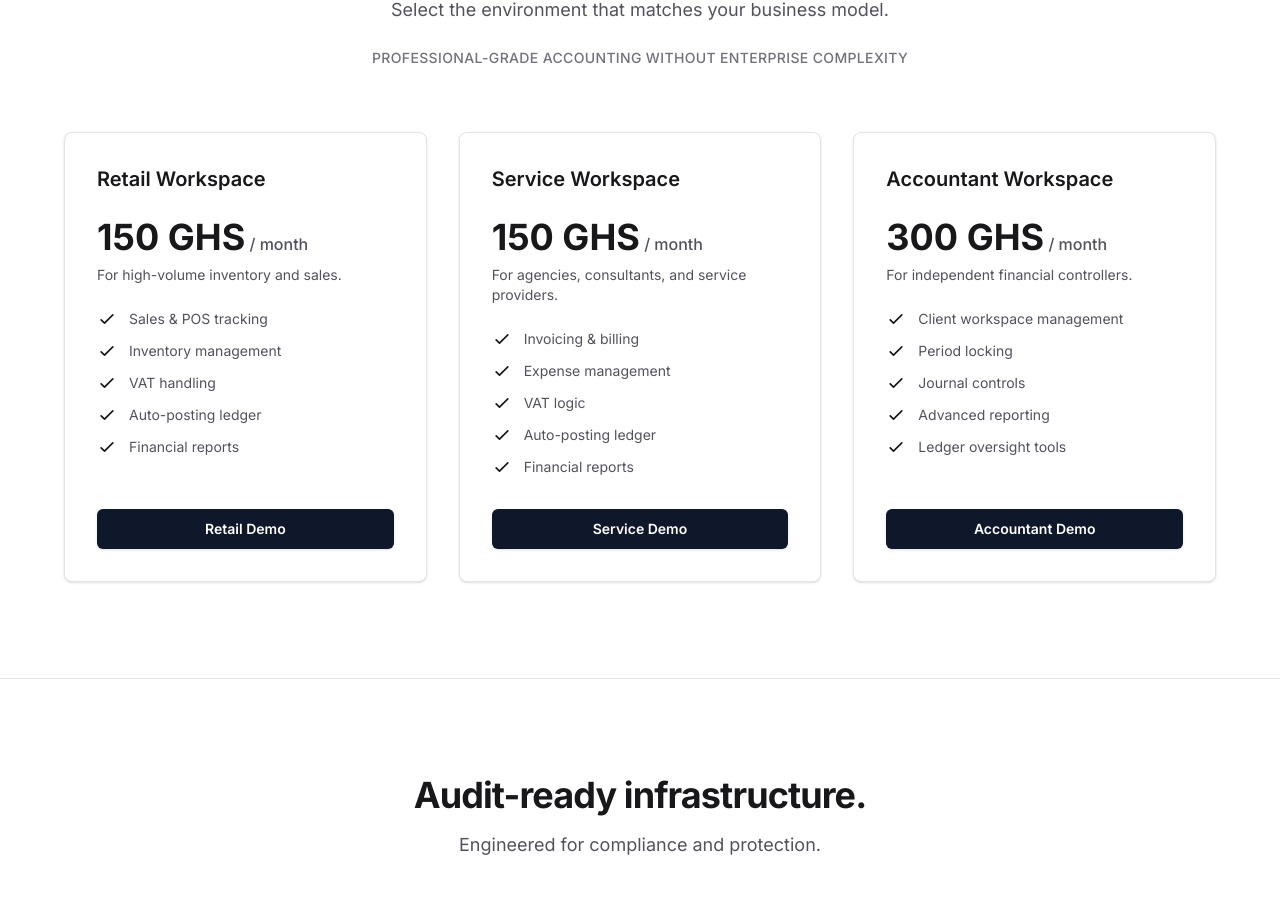
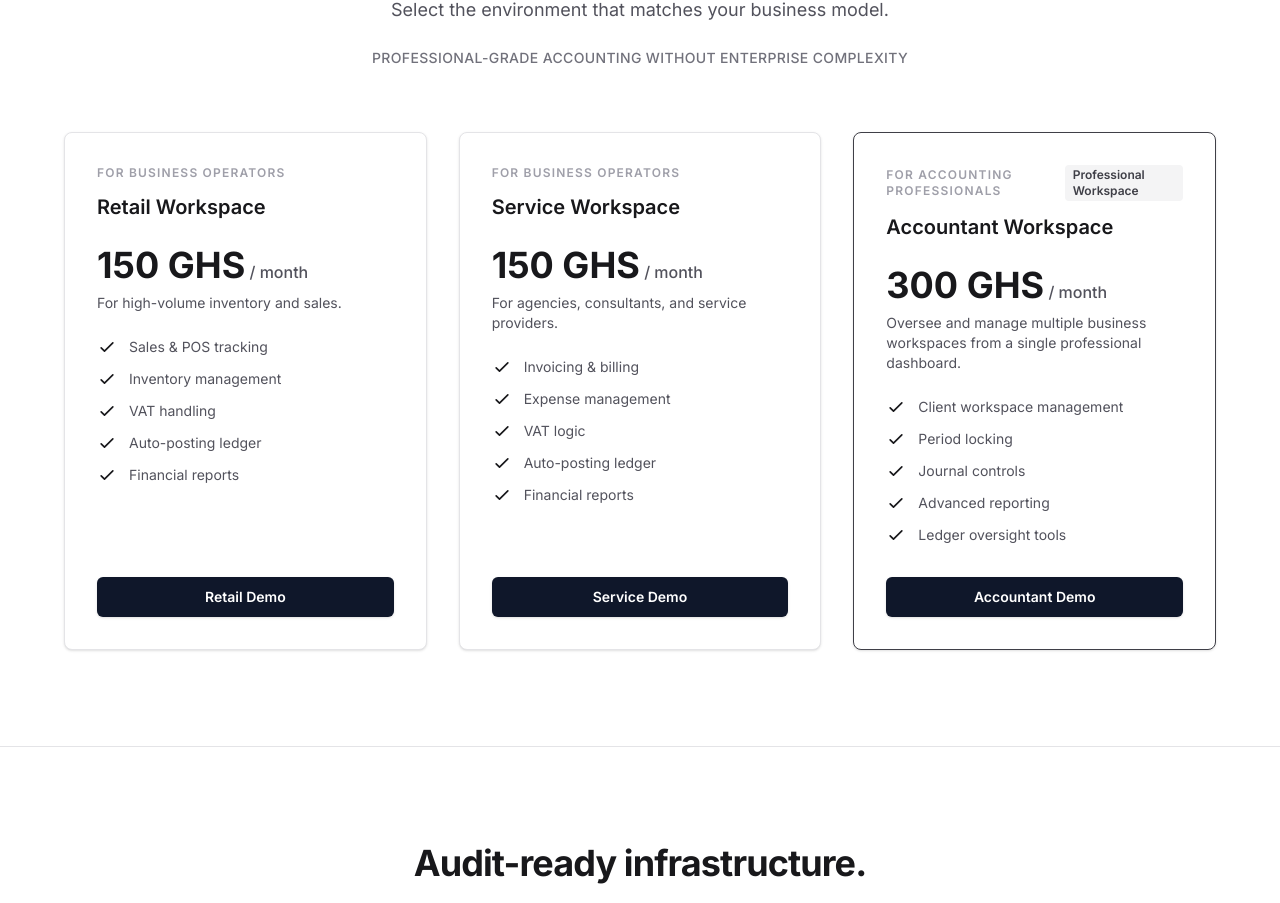
Before and after one commit to collinsadu0921-netizen/finzamarketing, a Next.js app: page / in a window 1280 px wide. Shown: the part 1900-2803 px from the top of the page. Built offline with nearby package versions, Linux system fonts and the light colour scheme.

Commit message:
Update page.tsx

```diff
--- a/src/app/page.tsx
+++ b/src/app/page.tsx
@@ -135,6 +135,7 @@ export default function Home() {
 
           <div className="grid grid-cols-1 lg:grid-cols-3 gap-8">
             <div className="flex flex-col p-8 rounded-lg border border-zinc-200 bg-white shadow-sm">
+              <p className="text-xs font-semibold text-zinc-400 uppercase tracking-widest mb-3">For Business Operators</p>
               <h3 className="text-xl font-semibold text-zinc-900 mb-2">Retail Workspace</h3>
               <div className="mt-4 mb-2">
                 <span className="text-4xl font-bold text-zinc-900">150 GHS</span>
@@ -155,6 +156,7 @@ export default function Home() {
             </div>
 
             <div className="flex flex-col p-8 rounded-lg border border-zinc-200 bg-white shadow-sm">
+              <p className="text-xs font-semibold text-zinc-400 uppercase tracking-widest mb-3">For Business Operators</p>
               <h3 className="text-xl font-semibold text-zinc-900 mb-2">Service Workspace</h3>
               <div className="mt-4 mb-2">
                 <span className="text-4xl font-bold text-zinc-900">150 GHS</span>
@@ -174,13 +176,17 @@ export default function Home() {
               </Link>
             </div>
 
-            <div className="flex flex-col p-8 rounded-lg border border-zinc-200 bg-white shadow-sm">
+            <div className="flex flex-col p-8 rounded-lg border border-zinc-700 bg-white shadow-sm">
+              <div className="flex items-center justify-between mb-3">
+                <p className="text-xs font-semibold text-zinc-400 uppercase tracking-widest">For Accounting Professionals</p>
+                <span className="text-xs font-semibold text-zinc-700 bg-zinc-100 px-2 py-0.5 rounded">Professional Workspace</span>
+              </div>
               <h3 className="text-xl font-semibold text-zinc-900 mb-2">Accountant Workspace</h3>
               <div className="mt-4 mb-2">
                 <span className="text-4xl font-bold text-zinc-900">300 GHS</span>
                 <span className="text-base font-medium text-zinc-600"> / month</span>
               </div>
-              <p className="text-sm text-zinc-600 mb-6">For independent financial controllers.</p>
+              <p className="text-sm text-zinc-600 mb-6">Oversee and manage multiple business workspaces from a single professional dashboard.</p>
               <ul className="mb-8 space-y-3 flex-1">
                 {["Client workspace management", "Period locking", "Journal controls", "Advanced reporting", "Ledger oversight tools"].map((feature) => (
                   <li key={feature} className="flex items-center text-sm text-zinc-600">
```
